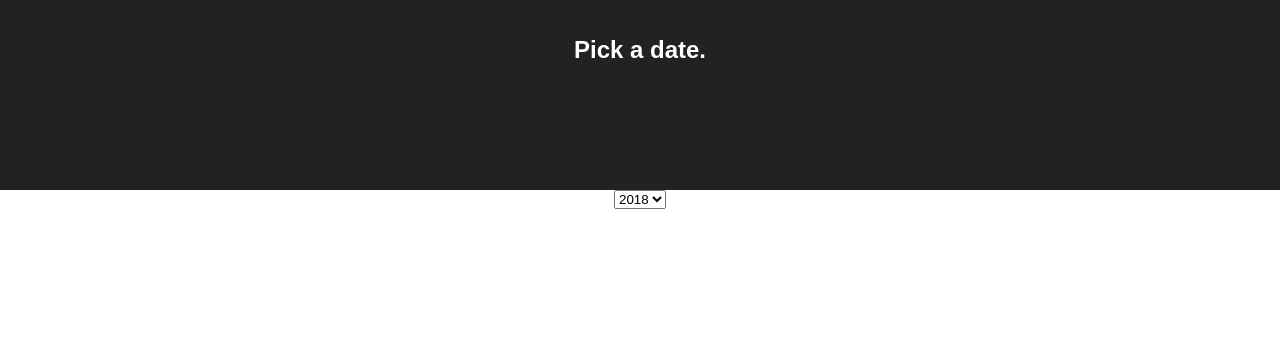
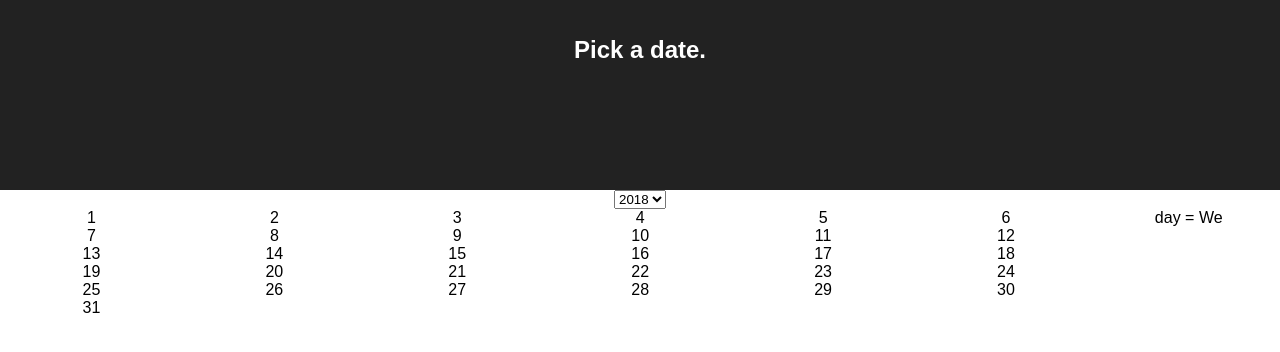
Before and after one commit to willcodein/calendar-app, a React (Create React App) app: page / in a window 1280 px wide. Shown: the top 352 px of the page. Built offline with nearby package versions, Linux system fonts and the light colour scheme.

Commit message:
added calendar dates

```diff
--- a/src/App.js
+++ b/src/App.js
@@ -1,19 +1,22 @@
 import React, { Component } from 'react';
 import './App.css';
 import Year from './components/year/Year.js'
+import Calendar from './components/calendar/Calendar.js'
 import Moment from 'moment';
 
 export default class App extends Component {
   constructor(props) {
     super(props)
     this.state = {
+      date: Moment(),
       year: Moment().format('YYYY')
     }
     this.handleData = this.handleData.bind(this);
-    console.log(this.state.year);
   }
-  handleData() {
-    console.log('Change handled');
+  handleData(dateChange) {
+    this.setState({
+      year: dateChange
+    })
   }
   render() {
     return (
@@ -21,8 +24,8 @@ export default class App extends Component {
         <header className="App-header">
           <h1 className="App-title">Pick a date.</h1>
         </header>
-
-        <Year year={ this.state.year }  handlerFromParent={this.handleData}/>
+        <Year year={ this.state.date }  handlerFromParent={this.handleData}/>
+        <Calendar date={ this.state.date }/>
       </div>
     );
   }
--- /dev/null
+++ b/src/components/calendar/Calendar.js
@@ -0,0 +1,35 @@
+import React, { Component } from 'react';
+import Moment from 'moment';
+import './calendar.css';
+
+export default class Calendar extends Component {
+  constructor(props) {
+    super(props)
+    this.state = {
+      date: this.props.date,
+      year: this.props.date.format("YYYY"),
+      month: this.props.date.format("MM"),
+      day: this.props.date.format("dd"),
+      daysInMonth: Moment().daysInMonth(this.props.date)
+    }
+    console.log(this.props.date.format())
+  }
+  render() {
+    let days = []
+    if (Moment([this.state.year, this.state.month, this.state.day])) {
+      console.log(this.state.date.startOf('isoWeek').format());
+    }
+    for (let i = 1; i <= this.state.daysInMonth; i++) {
+      days.push(
+        <span className="calendar__date" key={i}> {i} </span>
+      )
+    }
+    // console.log(Moment([this.state.date]).month(1).format("YYYY-MM-DD"))
+    return (
+      <div className="calendar__date-container">
+        day = { this.state.day }
+        { days }
+      </div>
+    )
+  }
+}
--- /dev/null
+++ b/src/components/calendar/calendar.css
@@ -0,0 +1,9 @@
+.calendar__date {
+  display: inline-block;
+  width: 14.29%;
+  float: left;
+}
+
+.calendar__date-container {
+
+}
--- a/src/components/year/Year.js
+++ b/src/components/year/Year.js
@@ -1,32 +1,26 @@
 import React, { Component } from 'react';
+import Moment from 'moment';
 
 export default class Year extends Component {
   constructor(props) {
     super(props);
     this.state = {
-      year: this.props.year,
-      years: [
-        Number(this.props.year) - 1,
-        this.props.year,
-        Number(this.props.year) + 1
-      ]
+      year: Moment(this.props.date).format('YYYY')
     }
     this.handleChange = this.handleChange.bind(this);
   }
   handleChange(e) {
-    // e.preventDefault();
-    // console.log(e.target.value);
-    // this.changeHandler();
-    this.props.handlerFromParent();
+    this.props.handlerFromParent(e.target.value);
   }
   render(){
-    let years = this.state.years.map(year => {
-      return <option key={ year }>{ year }</option>
-    })
+    // let years = this.state.years.map(year => {
+    //   return <option key={ year }>{ year }</option>
+    // })
     return(
       <div>
         <select value={ this.state.year }  onChange={ this.handleChange }>
-          { years }
+          <option>{ this.state.year }</option>
+          <option>2017</option>
         </select>
       </div>
     )
```
